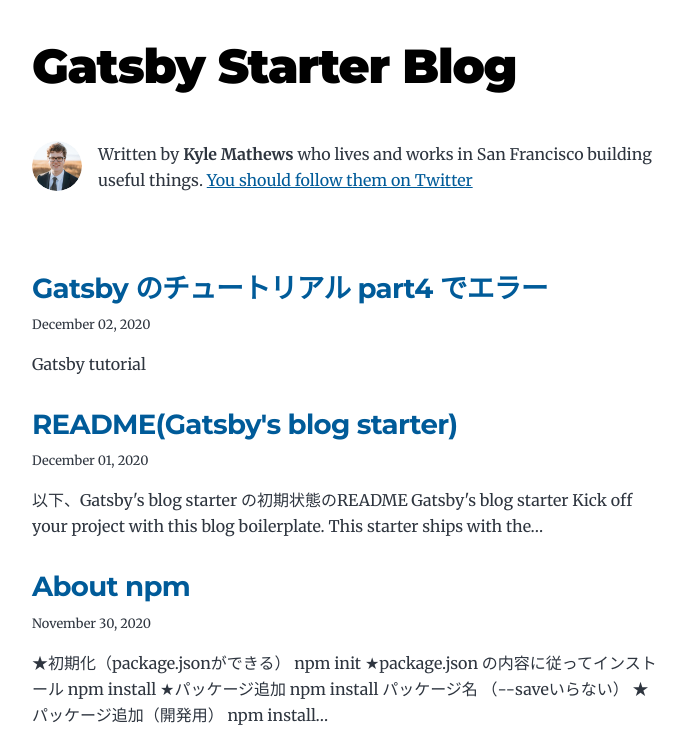
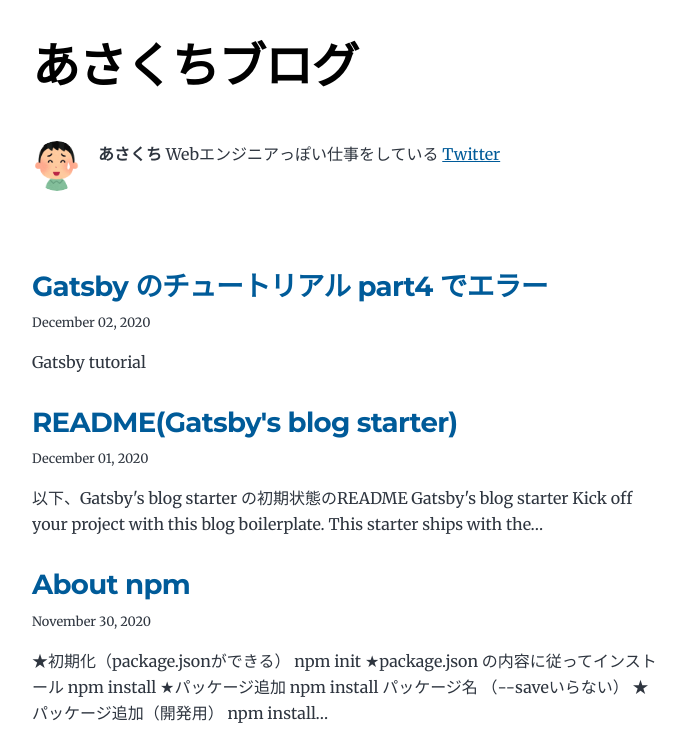
Before and after one commit to asakuchi/blog, a Gatsby site: page / in a window 1280 px wide. Shown: the top 753 px of the page, without its empty margins (292-978 px from the left). Built offline with nearby package versions, Linux system fonts and the light colour scheme; Gatsby itself is replaced by a stand-in of ours.

Commit message:
mod profile

```diff
--- a/gatsby-config.js
+++ b/gatsby-config.js
@@ -1,14 +1,14 @@
 module.exports = {
   siteMetadata: {
-    title: `Gatsby Starter Blog`,
+    title: `あさくちブログ`,
     author: {
-      name: `Kyle Mathews`,
-      summary: `who lives and works in San Francisco building useful things.`,
+      name: `あさくち`,
+      summary: `Webエンジニアっぽい仕事をしている`,
     },
-    description: `A starter blog demonstrating what Gatsby can do.`,
-    siteUrl: `https://gatsby-starter-blog-demo.netlify.app/`,
+    description: `あさくちの日々の記録`,
+    siteUrl: `https://asakuchi.github.io/`,
     social: {
-      twitter: `kylemathews`,
+      twitter: `paleApricot`,
     },
   },
   plugins: [
@@ -66,7 +66,7 @@ module.exports = {
         background_color: `#ffffff`,
         theme_color: `#663399`,
         display: `minimal-ui`,
-        icon: `content/assets/gatsby-icon.png`,
+        icon: `content/assets/my-image.png`,
       },
     },
     `gatsby-plugin-react-helmet`,
--- a/src/components/bio.js
+++ b/src/components/bio.js
@@ -12,7 +12,7 @@ import Image from "gatsby-image"
 const Bio = () => {
   const data = useStaticQuery(graphql`
     query BioQuery {
-      avatar: file(absolutePath: { regex: "/profile-pic.jpg/" }) {
+      avatar: file(absolutePath: { regex: "/my-image.png/" }) {
         childImageSharp {
           fixed(width: 50, height: 50, quality: 95) {
             ...GatsbyImageSharpFixed
@@ -53,10 +53,10 @@ const Bio = () => {
       )}
       {author?.name && (
         <p>
-          Written by <strong>{author.name}</strong> {author?.summary || null}
+          <strong>{author.name}</strong> {author?.summary || null}
           {` `}
           <a href={`https://twitter.com/${social?.twitter || ``}`}>
-            You should follow them on Twitter
+            Twitter
           </a>
         </p>
       )}
```
Also changed, not shown: content/assets/gatsby-icon.png (deleted), content/assets/my-image.png (added), content/assets/profile-pic.jpg (deleted).
